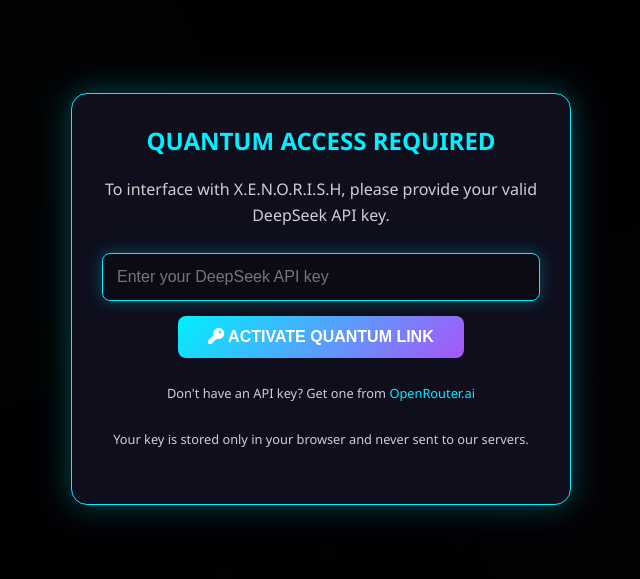
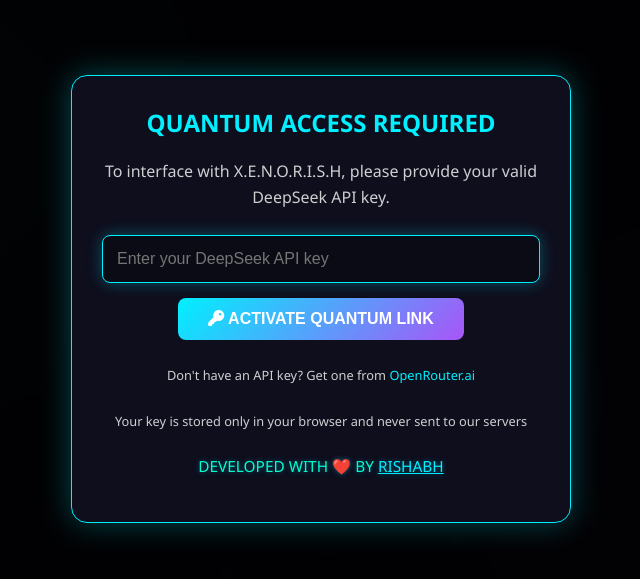
Before and after one commit to rishabhaideveloper/XENORISH, a plain HTML site: page index.html in a window 1280 px wide. Shown: the part 101-680 px from the top of the page, without its empty margins (319-959 px from the left). Drawn offline with nearby package versions, Linux system fonts and the light colour scheme.

Commit message:
Update index.html

```diff
--- a/index.html
+++ b/index.html
@@ -145,6 +145,14 @@
         .powered-by span {
             color: var(--matrix-green);
             font-weight: 600;
+        }
+
+        .developed-by {
+            color: var(--accent);
+            text-align: center;
+            margin-bottom: 15px;
+            font-size: 1.2em;
+            text-shadow: 0 0 5px rgba(0, 180, 216, 0.5);
         }
 
         .chat-display {
@@ -637,6 +645,7 @@
             0% { transform: rotate(0deg); }
             100% { transform: rotate(360deg); }
         }
+
     </style>
 </head>
 <body>
@@ -661,8 +670,10 @@
 
             <div class="api-info">
                 <p>Don't have an API key? Get one from <a href="https://openrouter.ai/" target="_blank">OpenRouter.ai</a></p>
-                <p>Your key is stored only in your browser and never sent to our servers.</p>
-            </div>
+                <p>Your key is stored only in your browser and never sent to our servers</p>
+                <div class="developed-by">
+        <span style="color: var(--hologram-teal);">DEVELOPED WITH ❤️ BY</span> <span style="color: var(--quantum-blue);"><u>RISHABH</u></span>
+
         </div>
     </div>
 
```
